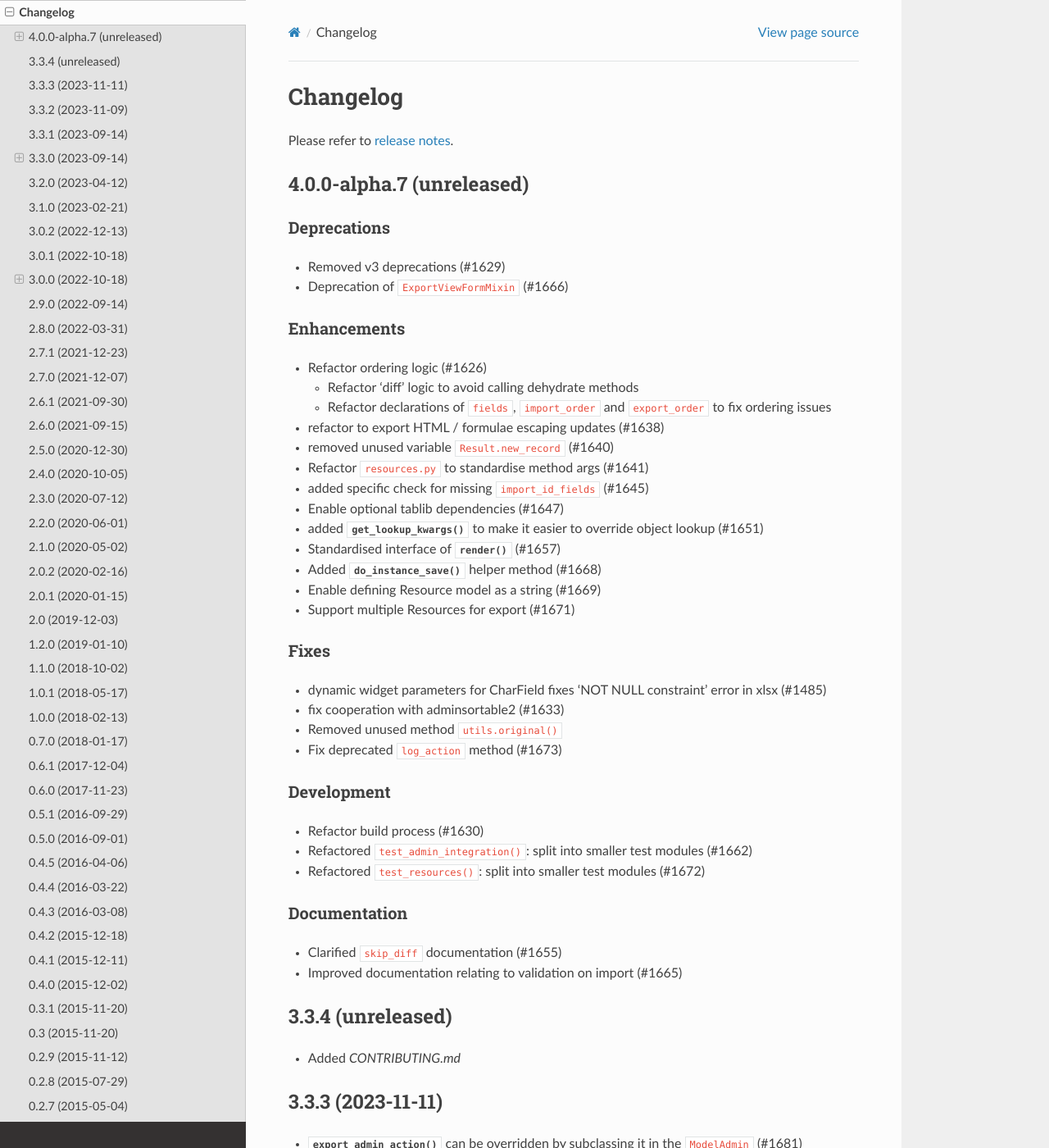
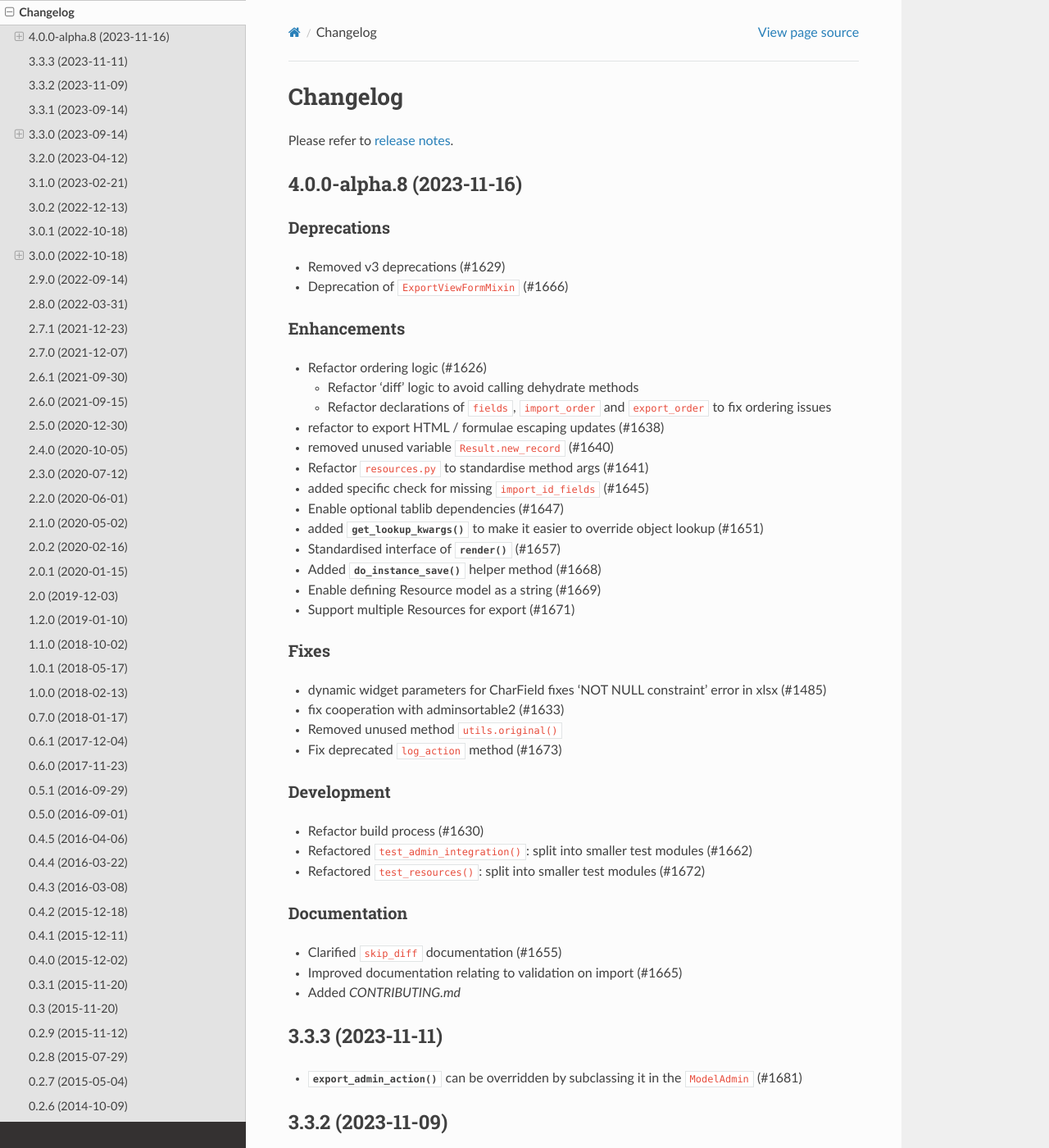
Before and after one commit to django-import-export/django-import-export, a Sphinx documentation site: the page built from docs/changelog.rst, in a window 1280 px wide and 1400 px high. Shown: the whole window at 82% size. Built offline with Sphinx 7.4.7 and the Read the Docs theme 2.0.0, drawn with Linux system fonts in a browser that asks for light colours; pages that are not in the unit, such as notebooks, are missing from menus; the version number could not be read and is left out.

```diff
--- a/docs/changelog.rst
+++ b/docs/changelog.rst
@@ -3,7 +3,7 @@ Changelog
 
 Please refer to :doc:`release notes<release_notes>`.
 
-4.0.0-alpha.7 (unreleased)
+4.0.0-alpha.8 (2023-11-16)
 --------------------------
 
 Deprecations
@@ -53,10 +53,6 @@ Documentation
 
 - Clarified ``skip_diff`` documentation (#1655)
 - Improved documentation relating to validation on import (#1665)
-
-3.3.4 (unreleased)
-------------------
-
 - Added `CONTRIBUTING.md`
 
 3.3.3 (2023-11-11)
--- a/pyproject.toml
+++ b/pyproject.toml
@@ -67,8 +67,5 @@ readme = {file = ["README.rst"]}
 write_to = "import_export/_version.py"
 local_scheme = "no-local-version"
 
-[tool.setuptools.packages.find]
-where = ["import_export"]
-
 [tool.isort]
 profile = "black"
```
Also changed, not shown: RELEASE.md (+1 -1 lines).
